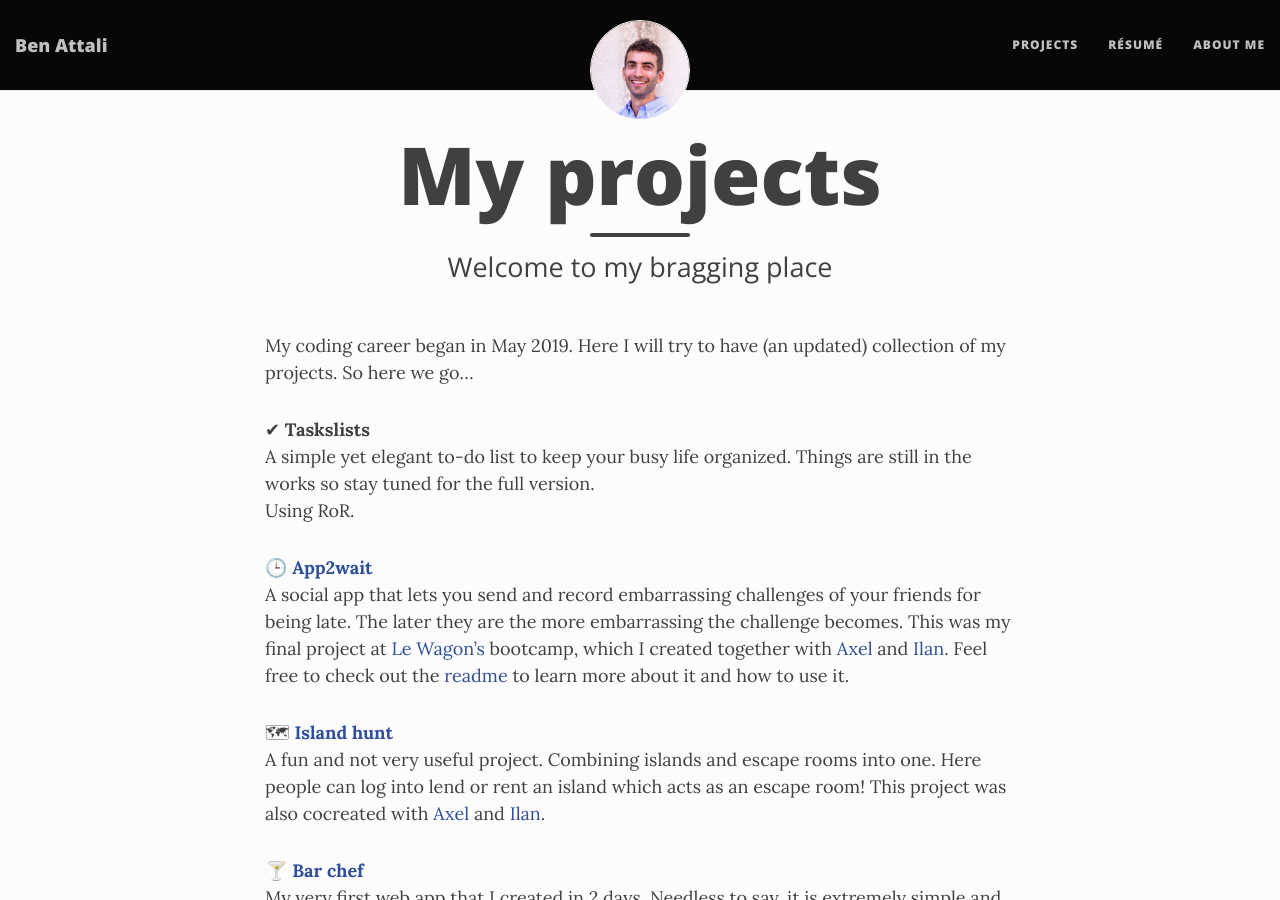
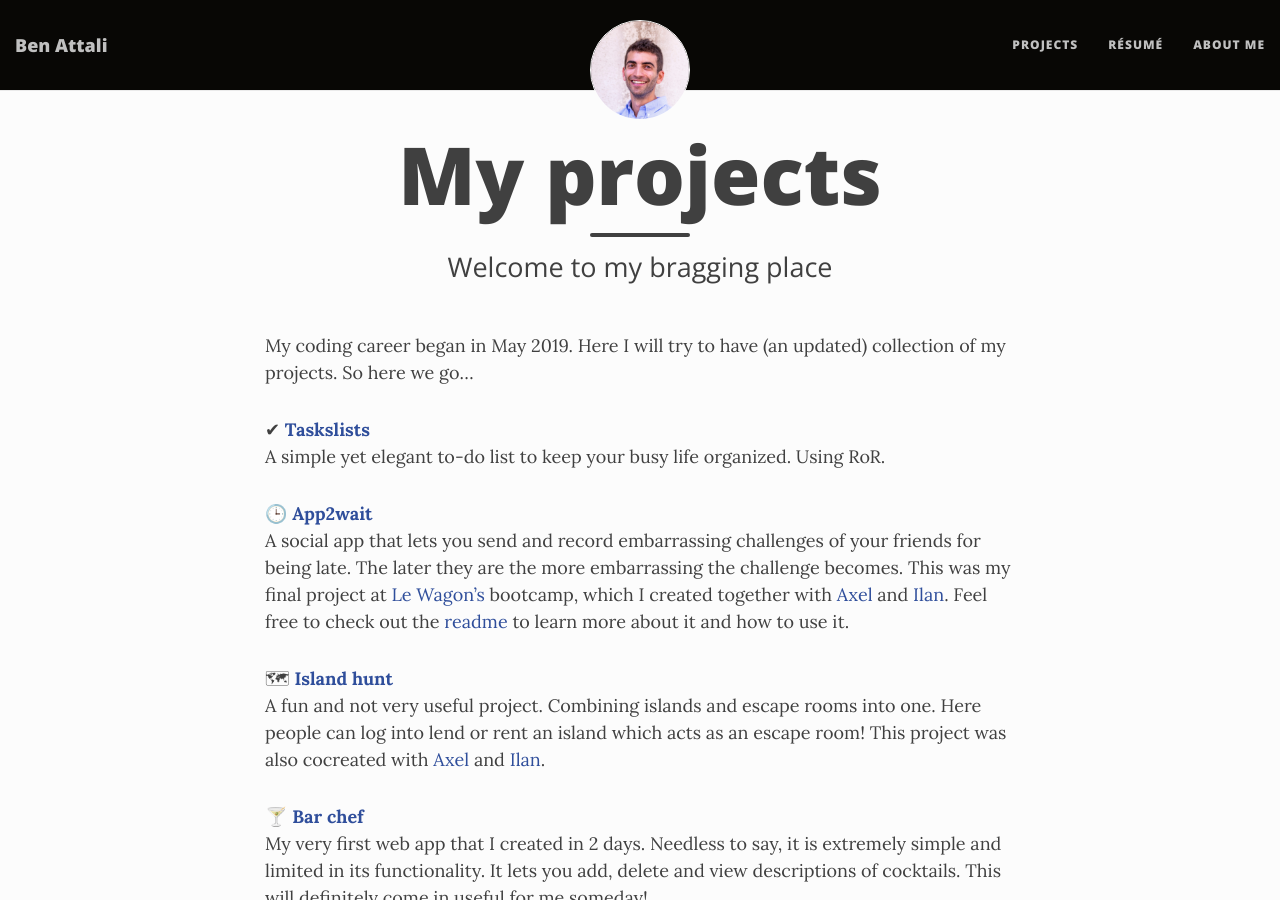
Before and after one commit to benattali/benattali.github.io, a Jekyll site: the page built from projects.md, in a window 1280 px wide and 900 px high. Built offline with Jekyll 4.4.1, drawn with Linux system fonts in a browser that asks for light colours; nearby versions of some CDN libraries.

Commit message:
Update projects.md

```diff
--- a/projects.md
+++ b/projects.md
@@ -7,8 +7,8 @@
 
 My coding career began in May 2019. Here I will try to have (an updated) collection of my projects. So here we go...
 
-✔ **Taskslists**
-  A simple yet elegant to-do list to keep your busy life organized. Things are still in the works so stay tuned for the full version.
+✔ [**Taskslists**](http://taskslists.com)
+  A simple yet elegant to-do list to keep your busy life organized.
   Using RoR.
 
 🕒 [**App2wait**](https://www.app2wait.com/)
```
